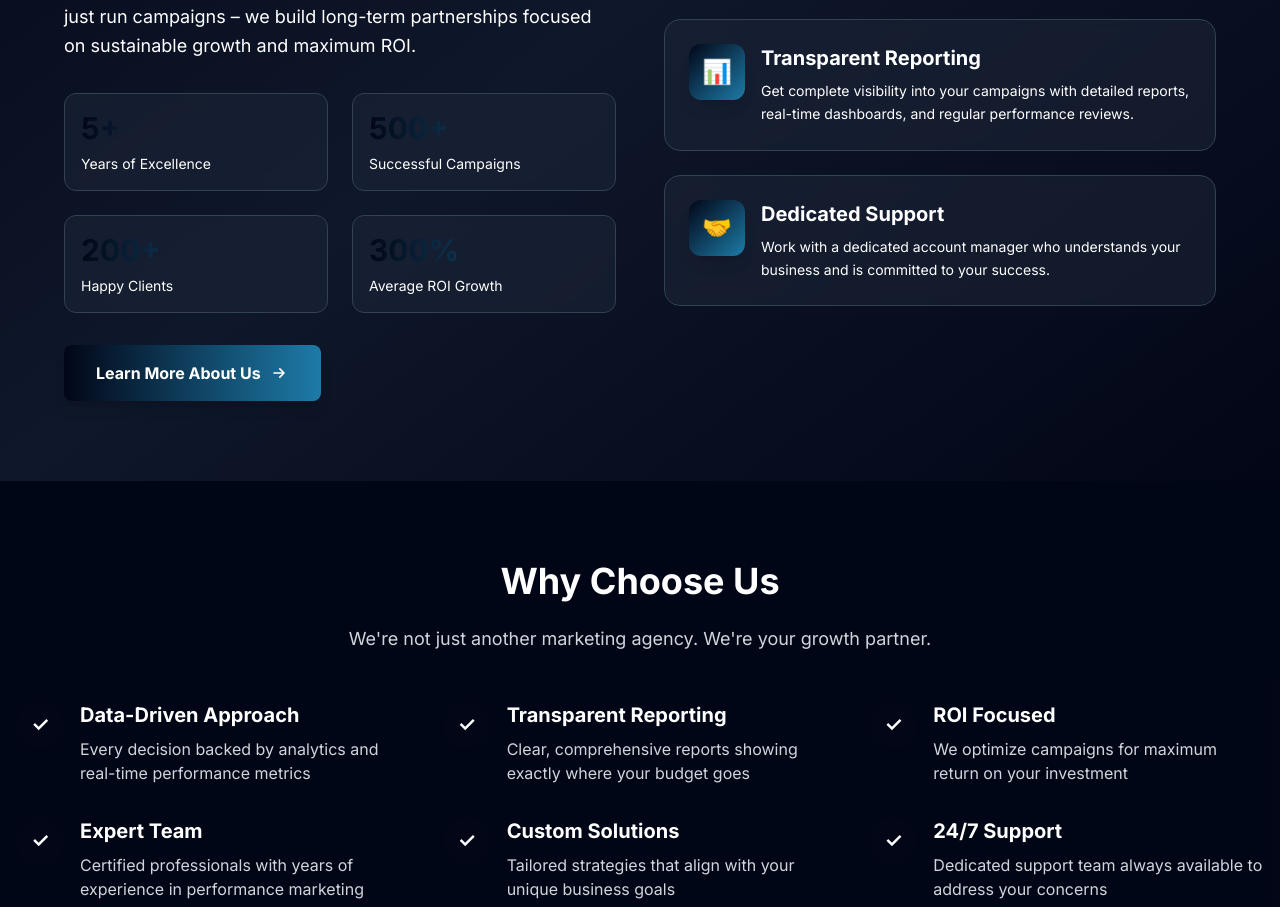
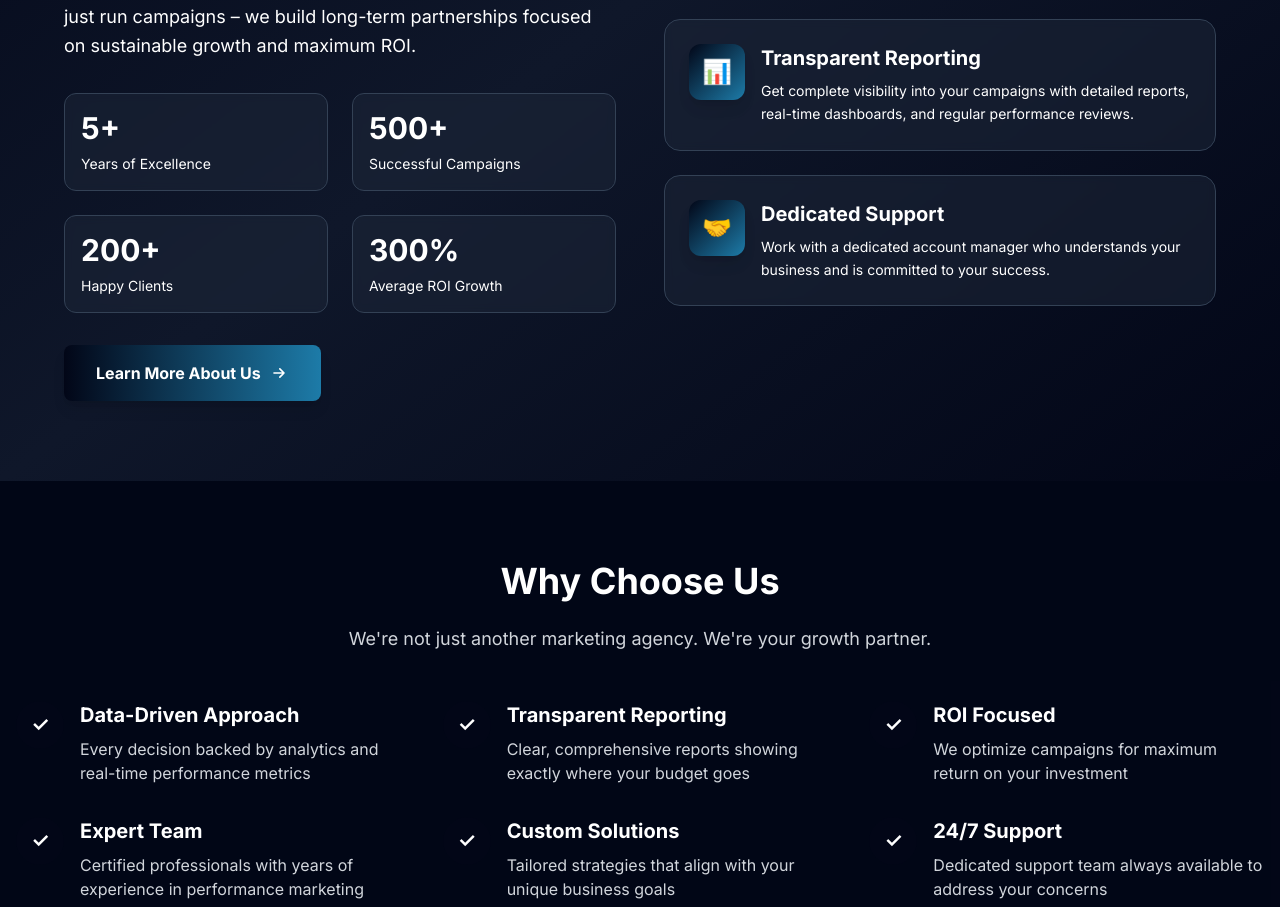
Before and after one commit to anshmydigitalcrown-ui/stardigitechpro, a Next.js app: page / in a window 1280 px wide. Shown: the part 3130-4037 px from the top of the page. Built offline with nearby package versions, Linux system fonts and the light colour scheme.

Commit message:
Change stats numbers from blue gradient to white color

```diff
--- a/app/page.tsx
+++ b/app/page.tsx
@@ -344,19 +344,19 @@ export default function Home() {
 
                 <div className="grid grid-cols-2 gap-6 mb-8">
                   <div className="bg-slate-800/50 backdrop-blur-sm rounded-xl p-4 border border-slate-700">
-                    <div className="text-3xl font-bold text-transparent bg-clip-text bg-gradient-to-r from-primary to-[#1d7ba8] mb-2">5+</div>
+                    <div className="text-3xl font-bold text-white mb-2">5+</div>
                     <div className="text-sm text-white">Years of Excellence</div>
                   </div>
                   <div className="bg-slate-800/50 backdrop-blur-sm rounded-xl p-4 border border-slate-700">
-                    <div className="text-3xl font-bold text-transparent bg-clip-text bg-gradient-to-r from-primary to-[#1d7ba8] mb-2">500+</div>
+                    <div className="text-3xl font-bold text-white mb-2">500+</div>
                     <div className="text-sm text-white">Successful Campaigns</div>
                   </div>
                   <div className="bg-slate-800/50 backdrop-blur-sm rounded-xl p-4 border border-slate-700">
-                    <div className="text-3xl font-bold text-transparent bg-clip-text bg-gradient-to-r from-primary to-[#1d7ba8] mb-2">200+</div>
+                    <div className="text-3xl font-bold text-white mb-2">200+</div>
                     <div className="text-sm text-white">Happy Clients</div>
                   </div>
                   <div className="bg-slate-800/50 backdrop-blur-sm rounded-xl p-4 border border-slate-700">
-                    <div className="text-3xl font-bold text-transparent bg-clip-text bg-gradient-to-r from-primary to-[#1d7ba8] mb-2">300%</div>
+                    <div className="text-3xl font-bold text-white mb-2">300%</div>
                     <div className="text-sm text-white">Average ROI Growth</div>
                   </div>
                 </div>
```
